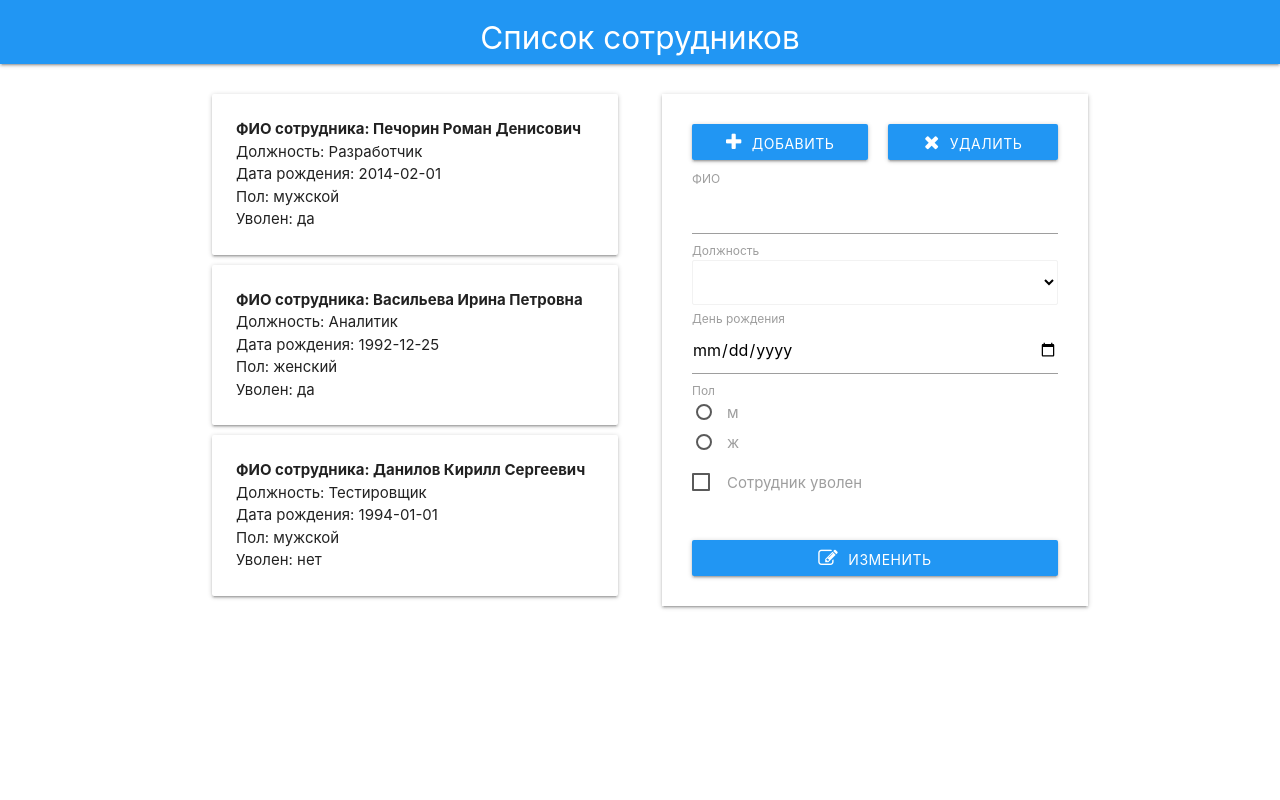
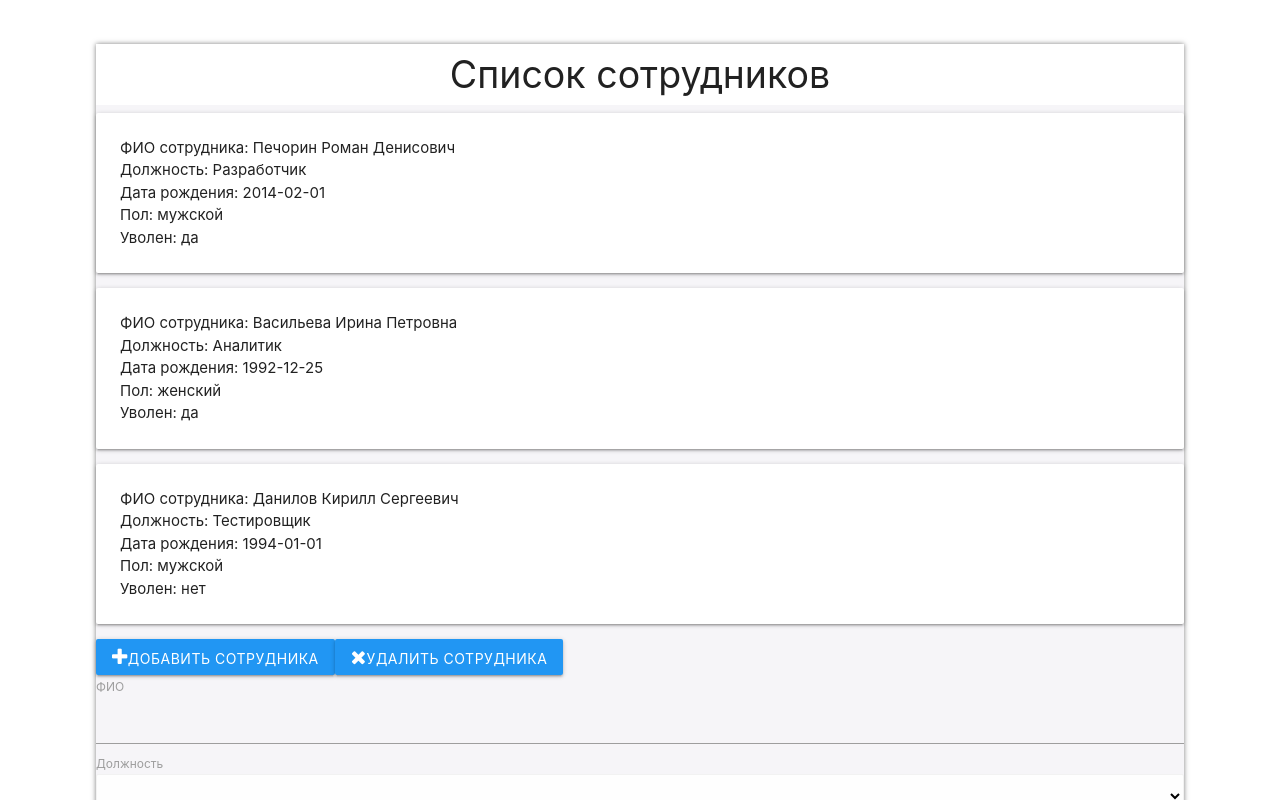
Before and after one commit to ChristieKh/employees-CRUD, a React (Create React App) app: page / in a window 1280 px wide. Shown: the top 800 px of the page. Built offline with nearby package versions, Linux system fonts and the light colour scheme.

Commit message:
new refactoring

```diff
--- a/src/App.js
+++ b/src/App.js
@@ -1,70 +1,4 @@
-import React, {Component, Fragment} from "react";
-import Cards from "./containers/Cards";
-import Form from "./containers/Form";
-import {data} from "./containers/Employees";
+import React from "react";
+import {Page} from "./page";
 
-export default class App extends Component {
-    state = {
-        data: data,
-        activeItem: null
-    };
-
-    selectItem = index => {
-        this.setState({
-            activeItem: index === this.state.activeItem ? null : index
-        })
-    };
-
-    handleAddItem = data => {
-        const nextItem = [...this.state.data, data];
-        this.setState({data: nextItem});
-    };
-
-    handleRemoveItem = (activeItem, e) => {
-        data.splice(activeItem, 1);
-        this.setState({data});
-        e.preventDefault();
-    };
-
-    handleChangeItem = dataItem => {
-        const {data, activeItem} = this.state;
-        let newData = data;
-        const newDataItem = newData[activeItem];
-        dataItem.person ? newDataItem.person = dataItem.person : newDataItem.person = data[activeItem].person;
-        dataItem.work ? newDataItem.work = dataItem.work : newDataItem.work = data[activeItem].work;
-        dataItem.birthday ? newDataItem.birthday = dataItem.birthday : newDataItem.birthday = data[activeItem].birthday;
-        dataItem.gender ? newDataItem.gender = dataItem.gender : newDataItem.gender = data[activeItem].gender;
-        dataItem.employ ? newDataItem.employ = dataItem.employ : newDataItem.employ = data[activeItem].employ;
-        this.setState({
-            ...this.state,
-            data: newData
-        });
-
-    };
-
-    render() {
-        const {data, activeItem} = this.state;
-        return (
-            <Fragment>
-                <nav>
-                    <div className="nav-wrapper blue">
-                        <div className="container">
-                            <h1 className="brand-logo center">Список сотрудников</h1>
-                        </div>
-                    </div>
-                </nav>
-                <div className="container grid-container-main">
-                    <Cards className="grid-container-left"
-                           data={data}
-                           selectItem={this.selectItem}
-                           activeItem={activeItem}/>
-                    <Form className="grid-container-right"
-                          data={data[activeItem - 1]}
-                          onAddItem={this.handleAddItem}
-                          onDeleteItem={this.handleRemoveItem}
-                          onChangeItem={this.handleChangeItem}/>
-                </div>
-            </Fragment>
-        )
-    }
-}
+export const App = () => <Page/>;
--- a/src/components/ItemCard.js
+++ b/src/components/ItemCard.js
@@ -1,13 +1,17 @@
 import React from 'react';
 
-const ItemCard = ({data, data: {person, work, birthday, gender, employ}, activeItem}) => {
+const ItemCard = ({data, data: {id, person, work, birthday, gender, employ}, activeItem, selectItem}) => {
+
+    const handleClick = () => selectItem(id);
+
     return (
-            <div className={`item1 card-content ${activeItem ? "colorAdd" : ""}`}>
+        <div className={`item1 card-content ${activeItem ? "colorAdd" : ""}`} role="button"
+             tabIndex={0} onClick={handleClick}>
             <p className="item__person">ФИО сотрудника: {data && person}</p>
             <p className="item__work">Должность: {data && work}</p>
             <p className="item__birthday">Дата рождения: {data && birthday}</p>
             <p className="item__gender">Пол: {data && gender === "m" ? "мужской" : "женский"}</p>
-                    <p className="item__employ">Уволен: {data && employ === true ? "да" : "нет" }</p>
+            <p className="item__employ">Уволен: {data && employ === true ? "да" : "нет"}</p>
         </div>
     );
 };
--- a/src/containers/Cards.js
+++ /dev/null
@@ -1,22 +0,0 @@
-import React from 'react';
-import ItemCard from '../components/ItemCard';
-
-export default function Card({data, selectItem, activeItem}) {
-
-   const employees = data.map((employer) => {
-       const {id} = employer;
-        return (
-            <div className="card item"
-                 key={id}
-                 onClick={() => {selectItem(id)}}>
-                <ItemCard data={employer} activeItem={activeItem === id ? activeItem : null}/>
-            </div>
-        );
-    });
-
-    return (
-        <div className="workers">
-            {employees}
-        </div>
-    );
-}
--- a/src/containers/Employees.js
+++ b/src/containers/Employees.js
@@ -1,4 +1,4 @@
-export const data = [
+export const employeesData = [
     {
         id: 1,
         person: "Печорин Роман Денисович",
--- a/src/index.css
+++ b/src/index.css
@@ -1,97 +1,5 @@
-.none {
-  display: none !important;
+html, body, #id {
+  margin: 0;
+  padding: 0;
+  height: 100%;
 }
-
-p {
-  margin: 0 0 5px;
-}
-
-h1{
-  margin: 0.67em 0;
-}
-
-nav {
-  margin-bottom: 30px;
-}
-
-.grid-container-main {
-  display: grid;
-  grid-column-gap: 44px;
-  grid-template-columns: 1fr 1fr;
-}
-
-.grid-container-left,
-.grid-container-right {
-  display: grid;
-  grid-template-columns: 1fr;
-}
-
-.grid-container-left h3 {
-  text-align: center;
-}
-.grid-container-right {
-  margin-top: 60px;
-}
-
-.item {
-  margin: 0 0 10px 20px;
-}
-
-.item__person {
-  font-weight: 700;
-}
-
-.btn-del {
-  margin: 0 0 10px 20px;
-}
-
-.news__count {
-  margin: 10px 0 0 0;
-  display: block;
-}
-
-.form {
-  display: flex;
-  flex-direction: column;
-  margin: 0 auto;
-  padding: 30px;
-  box-shadow: 0 2px 2px 0 rgba(0,0,0,0.14), 0 3px 1px -2px rgba(0,0,0,0.12), 0 1px 5px 0 rgba(0,0,0,0.2);
-}
-
-.form-box {
-  margin: 0 15px;
-}
-
-input,
-select {
-  margin-bottom: 5px;
-}
-
-.colorAdd {
-  background: #e6e9e8;
-}
-
-.color {
-  background: #fff;
-}
-
-.buttons {
-  display: flex;
-}
-
-.btn-change {
-  margin-top: 40px;
-}
-
-.card-panel {
-  color: #fff;
-  padding: 15px;
-}
-
-.employ {
-  margin-top: 10px;
-}
-
-i {
-  padding-right: 10px;
-}
--- a/src/index.js
+++ b/src/index.js
@@ -1,7 +1,7 @@
 import React from 'react';
 import ReactDOM from 'react-dom';
 import './index.css';
-import App from './App';
+import {App} from "./App";
 import * as serviceWorker from './serviceWorker';
 
 ReactDOM.render(<App />, document.getElementById('root'));
--- /dev/null
+++ b/src/page/_components/cards-employees/index.js
@@ -0,0 +1,15 @@
+import React, {memo} from 'react';
+import ItemCard from '../../../components/ItemCard';
+
+export const CardsEmployees = memo(({data, selectItem, activeItem}) => (
+        <div className="workers">
+            {data.map((employer) =>
+                <div className="card item"
+                     key={employer.id}>
+                    <ItemCard data={employer} activeItem={activeItem === employer.id ? activeItem : null}
+                              selectItem={selectItem}/>
+                </div>
+            )}
+        </div>
+    )
+);
--- /dev/null
+++ b/src/page/index.js
@@ -0,0 +1,69 @@
+import React, {memo, useState, useCallback} from 'react'
+import classnames from 'classnames/bind';
+import {CardsEmployees} from "./_components/cards-employees";
+import Form from "../containers/Form";
+import {employeesData} from "../containers/Employees";
+import styles from './index.module.scss';
+
+const cn = classnames.bind(styles);
+
+const COMPONENT_STYLE_NAME = 'Page';
+
+export const Page = memo(() => {
+    const [employees, setEmployees] = useState(employeesData);
+
+    const [activeItem, setActiveItem] = useState(null);
+
+    const selectItem = useCallback((e,id )=> {
+        console.info('id',id)
+        setActiveItem(id !== activeItem ? id : null)
+    } ,[])
+
+    const handleAddItem = data => {
+        const nextItem = [...this.state.data, data];
+        this.setState({employeesData: nextItem});
+    };
+
+    const handleRemoveItem = (activeItem, e) => {
+        employeesData.splice(activeItem, 1);
+        this.setState({employees});
+        e.preventDefault();
+    };
+
+    const handleChangeItem = dataItem => {
+        const {employeesData, activeItem} = this.state;
+        let newData = employeesData;
+        const newDataItem = newData[activeItem];
+        // dataItem.person ? newDataItem.person = dataItem.person : newDataItem.person = data[activeItem].person;
+        // dataItem.work ? newDataItem.work = dataItem.work : newDataItem.work = data[activeItem].work;
+        // dataItem.birthday ? newDataItem.birthday = dataItem.birthday : newDataItem.birthday = data[activeItem].birthday;
+        // dataItem.gender ? newDataItem.gender = dataItem.gender : newDataItem.gender = data[activeItem].gender;
+        // dataItem.employ ? newDataItem.employ = dataItem.employ : newDataItem.employ = data[activeItem].employ;
+        this.setState({
+            ...this.state,
+            data: newData
+        });
+
+    };
+
+    return (
+        <div className={cn(COMPONENT_STYLE_NAME)}>
+            <div className={cn(`${COMPONENT_STYLE_NAME}__wrapper`)}>
+                <div className={cn(`${COMPONENT_STYLE_NAME}__title`)}>
+                    <h1 className={cn('Text')}>Список сотрудников</h1>
+                </div>
+                <div className={cn(`${COMPONENT_STYLE_NAME}__content`)}>
+                    <CardsEmployees className="grid-container-left"
+                                    data={employees}
+                                    selectItem={selectItem}
+                                    activeItem={activeItem}/>
+                    <Form className="grid-container-right"
+                          data={employees[activeItem - 1]}
+                          onAddItem={handleAddItem}
+                          onDeleteItem={handleRemoveItem}
+                          onChangeItem={handleChangeItem}/>
+                </div>
+            </div>
+        </div>
+    );
+})
--- /dev/null
+++ b/src/page/index.module.scss
@@ -0,0 +1,19 @@
+.Page {
+  display: flex;
+  justify-content: center;
+
+  &__wrapper {
+    background: #f6f5f8;
+    width: 85%;
+    margin: 44px;
+    box-shadow: 0 0 5px rgba(0, 0, 0, 0.5);
+  }
+}
+
+.Text {
+  margin: 0;
+  padding: 10px;
+  background: #ffffff;
+  font-size: 2.5rem;
+  text-align: center;
+}
```
Also changed, not shown: package.json (+6 -4 lines), src/App.css (deleted, +0 -32 lines), 1 other file (tests, documents, lock files or other folders). Lines whose indentation alone changed are shown as unchanged.
